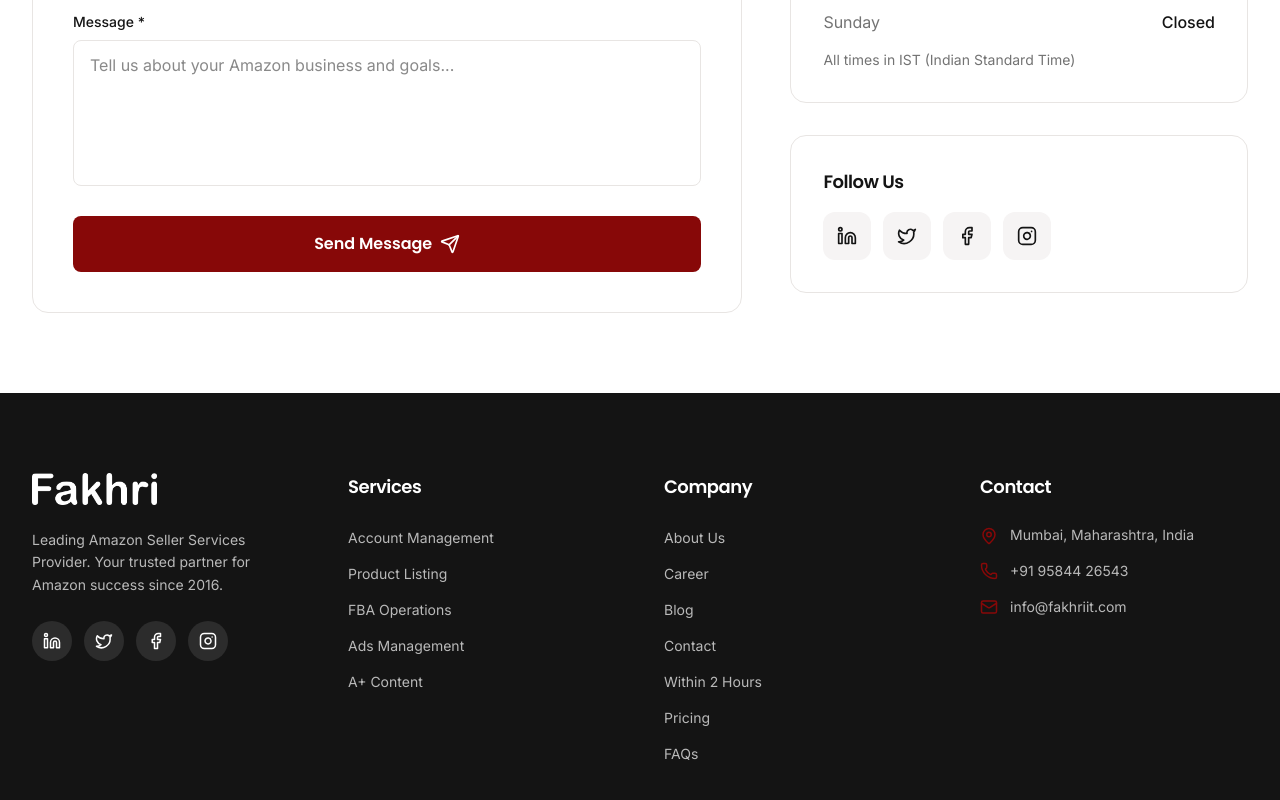
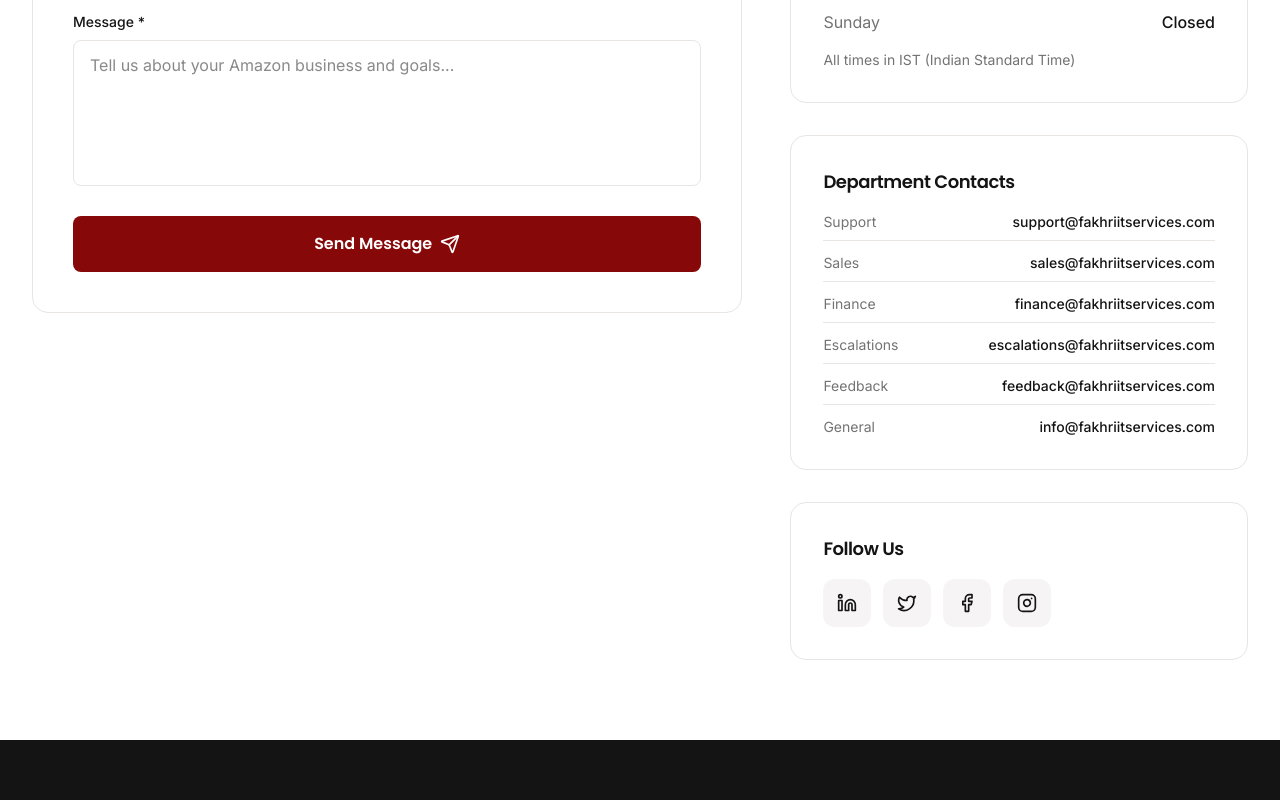
Before and after one commit to fakhripinnacleconsulting-ship-it/fakhri, a Next.js app: page /contact in a window 1280 px wide. Shown: the part 1320-2120 px from the top of the page. Built offline with nearby package versions, Linux system fonts and the light colour scheme; no server answers; the database is empty.

Commit message:
add support and other mails

```diff
--- a/components/client/tabs/DashboardTab.jsx
+++ b/components/client/tabs/DashboardTab.jsx
@@ -227,9 +227,9 @@ const ClientDashboardTab = ({ setActiveTab, currentUser }) => {
                             </div>
                             <div className="flex-1">
                                 <p className="text-[11px] text-muted-foreground uppercase tracking-wider font-medium">Need Support?</p>
-                                <a href="mailto:support@fakhriit.com" className="text-sm text-primary font-medium flex items-center gap-1 hover:underline">
+                                <a href="mailto:support@fakhriitservices.com" className="text-sm text-primary font-medium flex items-center gap-1 hover:underline">
                                     <Mail className="h-3 w-3" />
-                                    support@fakhriit.com
+                                    support@fakhriitservices.com
                                 </a>
                             </div>
                         </div>
--- a/components/client/tabs/SupportTab.jsx
+++ b/components/client/tabs/SupportTab.jsx
@@ -252,14 +252,35 @@ const SupportTab = ({ currentUser }) => {
                         )}
                     </div>
 
-                    {/* Additional Help */}
-                    <div className="bg-accent/50 rounded-xl p-4">
-                        <p className="text-sm text-muted-foreground text-center">
-                            Need immediate assistance? Contact your account manager or email us at{" "}
-                            <a href="mailto:support@fakhriit.com" className="text-primary hover:underline font-medium">
-                                support@fakhriit.com
-                            </a>
-                        </p>
+                    {/* Additional Help & Contact Departments */}
+                    <div className="bg-card rounded-xl border p-6">
+                        <h3 className="font-heading font-semibold text-lg mb-4">Contact Departments</h3>
+                        <div className="grid grid-cols-1 md:grid-cols-2 gap-4 text-sm text-muted-foreground">
+                            <div>
+                                <span className="font-medium text-foreground block">Support</span>
+                                <a href="mailto:support@fakhriitservices.com" className="text-primary hover:underline transition-colors">support@fakhriitservices.com</a>
+                            </div>
+                            <div>
+                                <span className="font-medium text-foreground block">Sales</span>
+                                <a href="mailto:sales@fakhriitservices.com" className="text-primary hover:underline transition-colors">sales@fakhriitservices.com</a>
+                            </div>
+                            <div>
+                                <span className="font-medium text-foreground block">Finance</span>
+                                <a href="mailto:finance@fakhriitservices.com" className="text-primary hover:underline transition-colors">finance@fakhriitservices.com</a>
+                            </div>
+                            <div>
+                                <span className="font-medium text-foreground block">Escalations</span>
+                                <a href="mailto:escalations@fakhriitservices.com" className="text-primary hover:underline transition-colors">escalations@fakhriitservices.com</a>
+                            </div>
+                            <div>
+                                <span className="font-medium text-foreground block">Feedback</span>
+                                <a href="mailto:feedback@fakhriitservices.com" className="text-primary hover:underline transition-colors">feedback@fakhriitservices.com</a>
+                            </div>
+                            <div>
+                                <span className="font-medium text-foreground block">General Inquiry</span>
+                                <a href="mailto:info@fakhriitservices.com" className="text-primary hover:underline transition-colors">info@fakhriitservices.com</a>
+                            </div>
+                        </div>
                     </div>
                 </div>
             </div>
--- a/components/contact/ContactContent.jsx
+++ b/components/contact/ContactContent.jsx
@@ -139,10 +139,10 @@ export default function ContactContent({ company = null }) {
                                 </div>
                                 <h3 className="font-poppins font-semibold mb-2">Email</h3>
                                 <a
-                                    href={`mailto:${company?.contact?.email?.info || ''}`}
+                                    href={`mailto:${company?.contact?.email?.info || 'info@fakhriitservices.com'}`}
                                     className="text-muted-foreground text-sm hover:text-primary transition-colors"
                                 >
-                                    {company?.contact?.email?.info || 'info@fakhriit.com'}
+                                    {company?.contact?.email?.info || 'info@fakhriitservices.com'}
                                 </a>
                             </motion.div>
                         </StaggerItem>
@@ -327,6 +327,37 @@ export default function ContactContent({ company = null }) {
                                     </p>
                                 </div>
 
+                                {/* Department Contacts */}
+                                <div className="bg-card rounded-2xl p-8 border border-border">
+                                    <h3 className="font-poppins font-semibold text-lg mb-4">Department Contacts</h3>
+                                    <div className="flex flex-col gap-3">
+                                        <div className="flex justify-between items-center text-sm border-b border-border pb-2">
+                                            <span className="text-muted-foreground">Support</span>
+                                            <a href="mailto:support@fakhriitservices.com" className="font-medium hover:text-primary transition-colors">support@fakhriitservices.com</a>
+                                        </div>
+                                        <div className="flex justify-between items-center text-sm border-b border-border pb-2">
+                                            <span className="text-muted-foreground">Sales</span>
+                                            <a href="mailto:sales@fakhriitservices.com" className="font-medium hover:text-primary transition-colors">sales@fakhriitservices.com</a>
+                                        </div>
+                                        <div className="flex justify-between items-center text-sm border-b border-border pb-2">
+                                            <span className="text-muted-foreground">Finance</span>
+                                            <a href="mailto:finance@fakhriitservices.com" className="font-medium hover:text-primary transition-colors">finance@fakhriitservices.com</a>
+                                        </div>
+                                        <div className="flex justify-between items-center text-sm border-b border-border pb-2">
+                                            <span className="text-muted-foreground">Escalations</span>
+                                            <a href="mailto:escalations@fakhriitservices.com" className="font-medium hover:text-primary transition-colors">escalations@fakhriitservices.com</a>
+                                        </div>
+                                        <div className="flex justify-between items-center text-sm border-b border-border pb-2">
+                                            <span className="text-muted-foreground">Feedback</span>
+                                            <a href="mailto:feedback@fakhriitservices.com" className="font-medium hover:text-primary transition-colors">feedback@fakhriitservices.com</a>
+                                        </div>
+                                        <div className="flex justify-between items-center text-sm">
+                                            <span className="text-muted-foreground">General</span>
+                                            <a href="mailto:info@fakhriitservices.com" className="font-medium hover:text-primary transition-colors">info@fakhriitservices.com</a>
+                                        </div>
+                                    </div>
+                                </div>
+
                                 {/* Social Links */}
                                 <div className="bg-card rounded-2xl p-8 border border-border">
                                     <h3 className="font-poppins font-semibold text-lg mb-4">Follow Us</h3>
--- a/components/layout/Footer.jsx
+++ b/components/layout/Footer.jsx
@@ -142,10 +142,10 @@ export default function Footer({ company }) {
                             <li className="flex items-center gap-3">
                                 <Mail size={18} className="text-primary flex-shrink-0" />
                                 <a
-                                    href={`mailto:${company?.contact?.email?.info || ''}`}
+                                    href={`mailto:${company?.contact?.email?.info || 'info@fakhriitservices.com'}`}
                                     className="text-background/70 hover:text-background transition-colors text-sm"
                                 >
-                                    {company?.contact?.email?.info || 'info@fakhriit.com'}
+                                    {company?.contact?.email?.info || 'info@fakhriitservices.com'}
                                 </a>
                             </li>
                         </ul>
--- a/components/legal/LegalPageContent.jsx
+++ b/components/legal/LegalPageContent.jsx
@@ -66,7 +66,7 @@ export default function LegalPageContent({ page }) {
                         {/* Footer Note */}
                         <div className="mt-16 pt-8 border-t border-border flex flex-col md:flex-row justify-between items-center gap-6">
                             <p className="text-sm text-muted-foreground italic">
-                                If you have any questions about this {page.title.toLowerCase()}, please contact us at <a href="mailto:info@fakhriit.com" className="text-primary font-bold hover:underline">info@fakhriit.com</a>
+                                If you have any questions about this {page.title.toLowerCase()}, please contact us at <a href="mailto:info@fakhriitservices.com" className="text-primary font-bold hover:underline">info@fakhriitservices.com</a>
                             </p>
                             <Link href="/contact" className="btn-primary whitespace-nowrap">
                                 Contact Legal Team
--- a/data/company.js
+++ b/data/company.js
@@ -33,8 +33,12 @@ export const companyData = {
             whatsapp: "8982675004",
         },
         email: {
+            support: "support@fakhriitservices.com",
+            sales: "sales@fakhriitservices.com",
+            finance: "finance@fakhriitservices.com",
+            escalations: "escalations@fakhriitservices.com",
+            feedback: "feedback@fakhriitservices.com",
             info: "info@fakhriitservices.com",
-            support: "info@fakhriitservices.com",
             general: "info@fakhriitservices.com",
         },
         social: {
```
Also changed, not shown: lib/mail.js.
